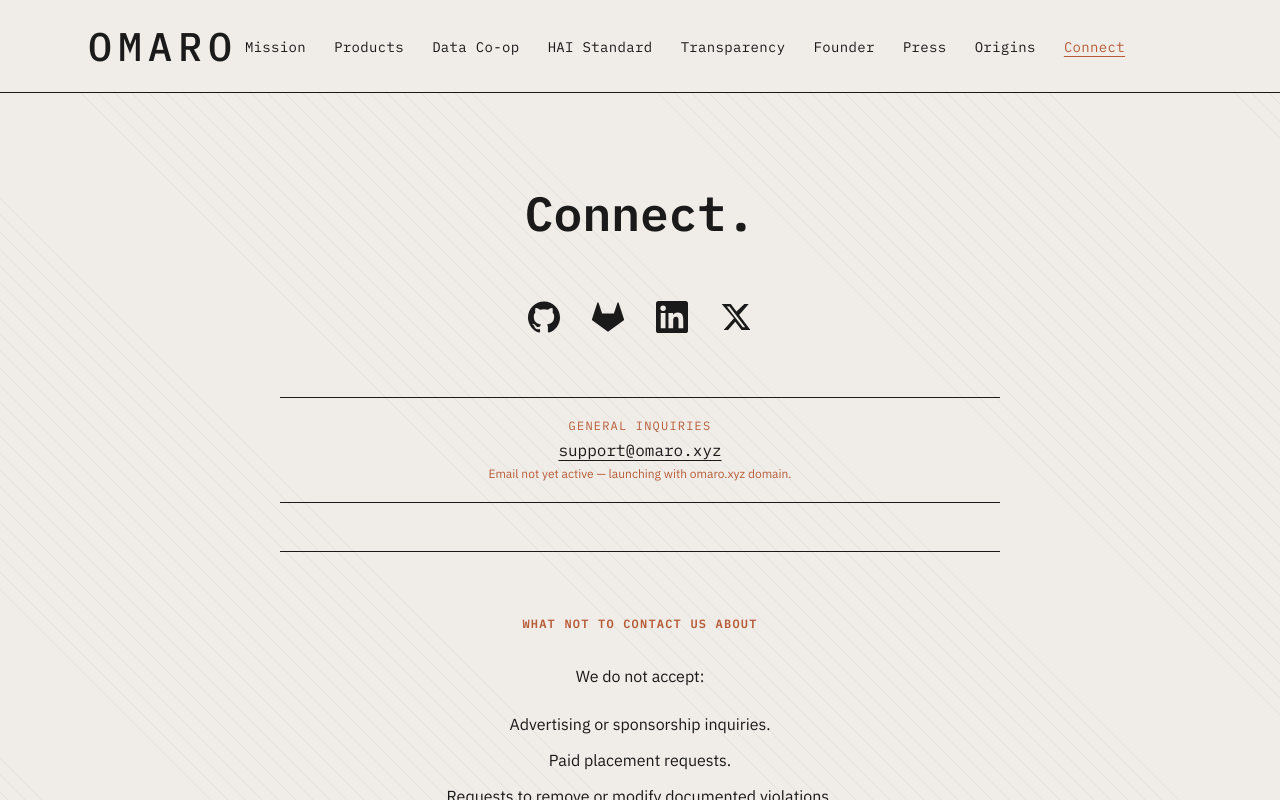
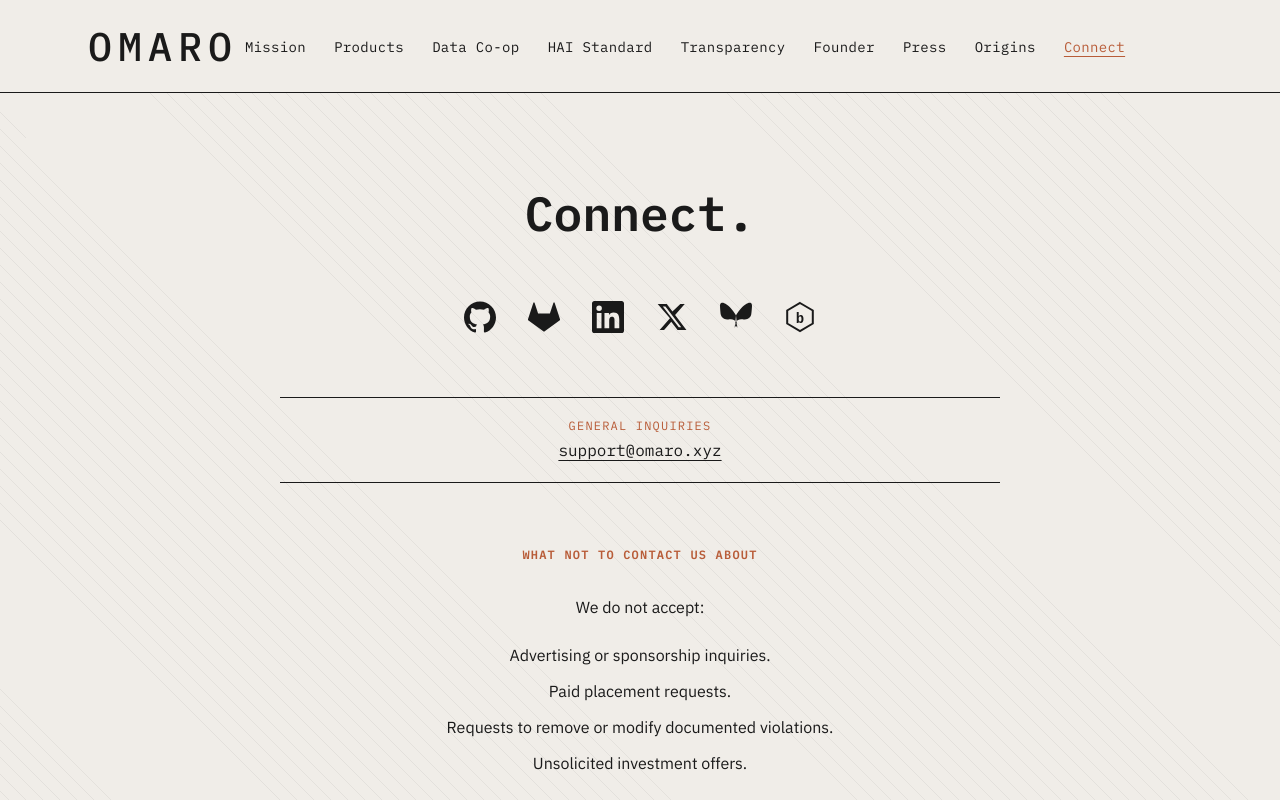
Before and after one commit to OMARO000/OMARO-PBC, a Next.js app: page /connect in a window 1280 px wide. Shown: the top 800 px of the page. Built offline with nearby package versions, Linux system fonts and the light colour scheme.

Commit message:
fix: connect page — remove email notice, single divider, add Bluesky + beehiiv icons

```diff
--- a/app/connect/page.tsx
+++ b/app/connect/page.tsx
@@ -55,18 +55,15 @@ export default function ConnectPage() {
       <ConnectClient />
 
       {/* Divider */}
-      <div style={{ borderTop: "1px solid #1A1A1A", marginBottom: "0" }} />
+      <div style={{ borderTop: "1px solid #1A1A1A" }} />
 
       {/* Email */}
       <div className="mb-12">
         <EmailRow
           label="General Inquiries"
           address="support@omaro.xyz"
-          note="Email not yet active — launching with omaro.xyz domain."
         />
       </div>
-
-      <div style={{ borderTop: "1px solid #1A1A1A" }} />
 
       {/* What not to contact us about */}
       <section className="mt-16">
--- a/components/ConnectClient.tsx
+++ b/components/ConnectClient.tsx
@@ -37,6 +37,39 @@ const socials = [
       </svg>
     ),
   },
+  {
+    label: "Bluesky",
+    href: "https://bsky.app/profile/omaro.xyz",
+    icon: (
+      <svg width="32" height="32" viewBox="0 0 24 24" fill="currentColor">
+        <path d="M12 10.8c-1.087-2.114-4.046-6.053-6.798-7.995C2.566.944 1.561 1.266.902 1.565.139 1.908 0 3.08 0 3.768c0 .69.378 5.65.624 6.479.815 2.958 3.816 3.844 6.914 3.503 3.732-.413 6.462 2.709 3.462 6.25z M12 10.8c1.087-2.114 4.046-6.053 6.798-7.995 2.636-1.861 3.641-1.539 4.3-1.24.763.343.902 1.515.902 2.203 0 .69-.378 5.65-.624 6.479-.815 2.958-3.816 3.844-6.914 3.503-3.732-.413-6.462 2.709-3.462 6.25z" />
+      </svg>
+    ),
+  },
+  {
+    label: "beehiiv",
+    href: "https://omaro.beehiiv.com",
+    icon: (
+      <svg width="32" height="32" viewBox="0 0 32 32" fill="none">
+        <polygon
+          points="16,2 28.8,9.5 28.8,22.5 16,30 3.2,22.5 3.2,9.5"
+          stroke="currentColor"
+          strokeWidth="2"
+        />
+        <text
+          x="16"
+          y="22"
+          textAnchor="middle"
+          fontSize="14"
+          fontWeight="700"
+          fill="currentColor"
+          fontFamily="monospace"
+        >
+          b
+        </text>
+      </svg>
+    ),
+  },
 ];
 
 export default function ConnectClient() {
```
